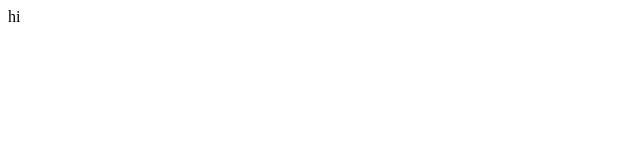
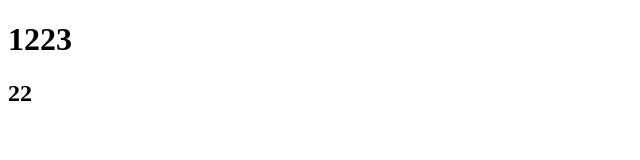
Before and after one commit to sheupudding/2019JS, a plain HTML site: page index.html in a window 1280 px wide. Shown: the whole page, without its empty margins (0-640 px from the left). Drawn offline with Linux system fonts and the light colour scheme.

Commit message:
add h1,h2

```diff
--- a/index.html
+++ b/index.html
@@ -7,6 +7,7 @@
     <title>Document</title>
 </head>
 <body>
-    hi
+    <h1>1223</h1>
+    <h2>22</h2>
 </body>
 </html>
```
